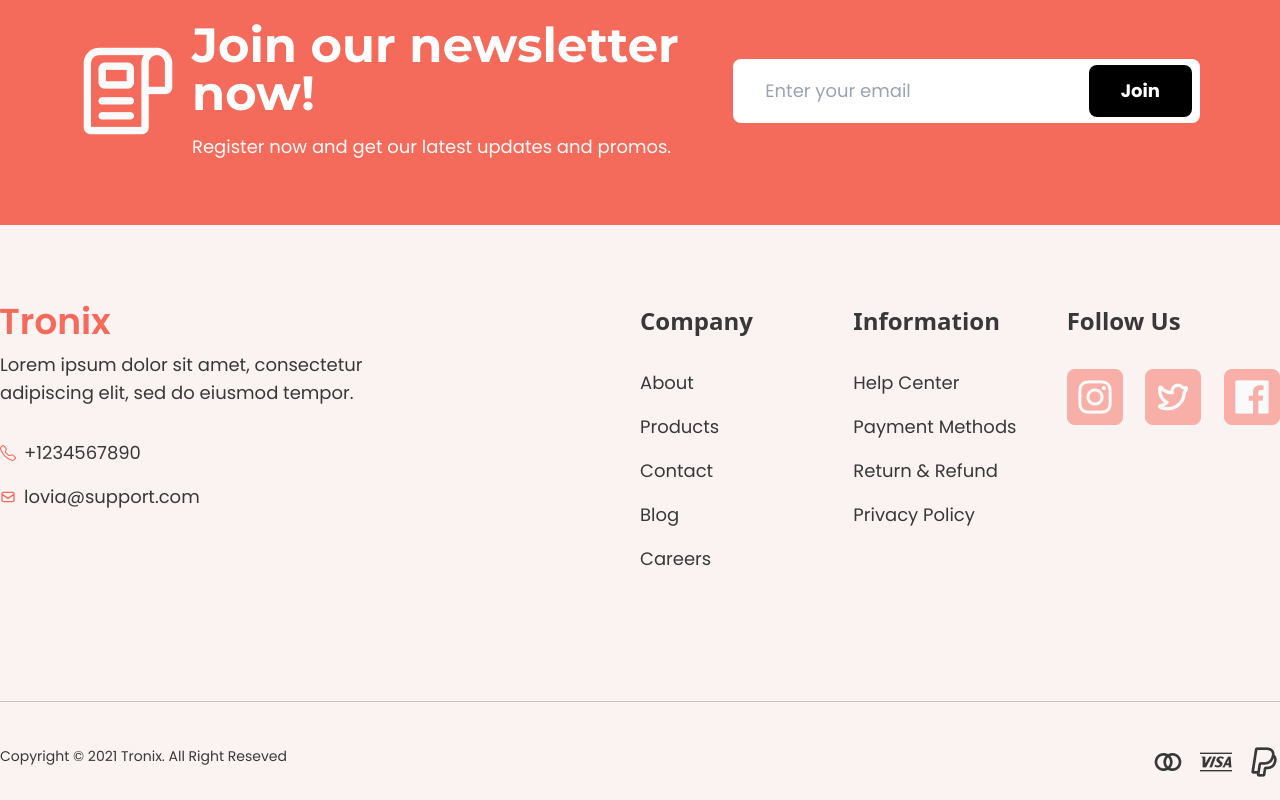
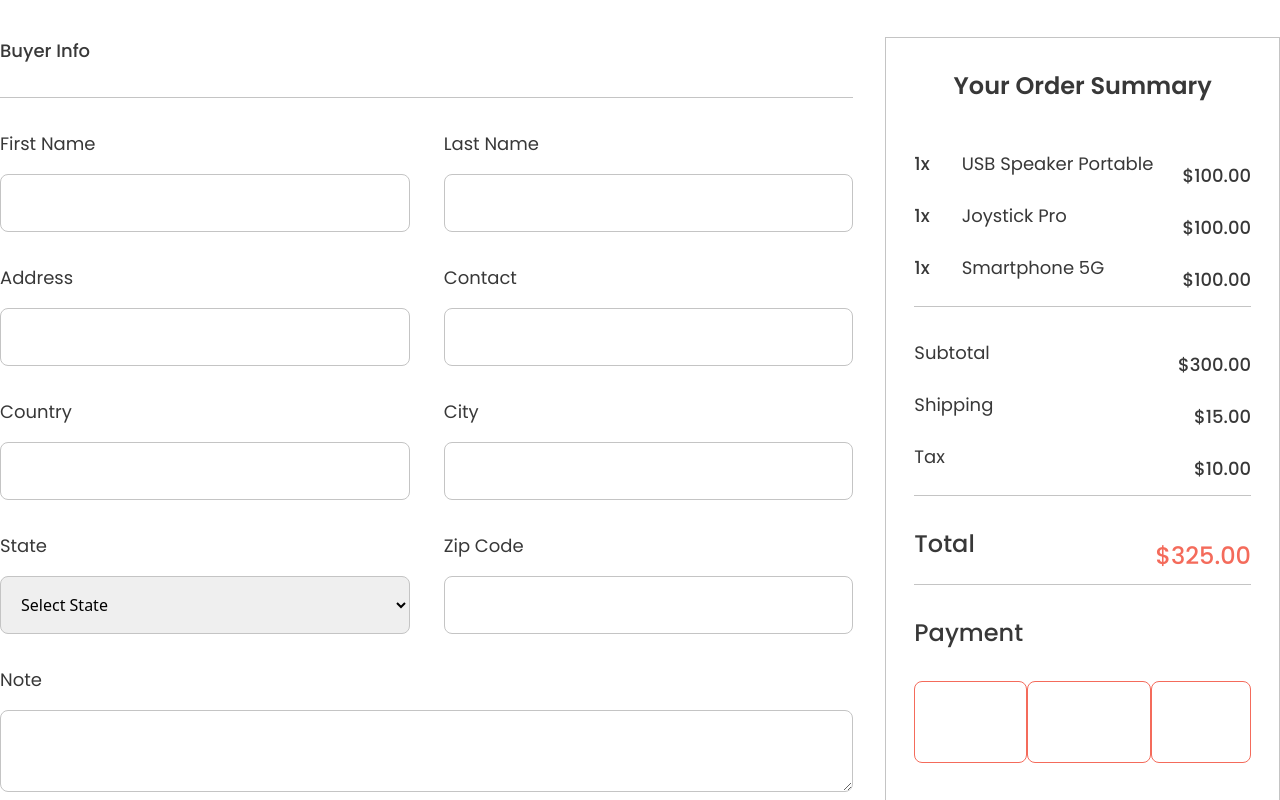
Before and after one commit to sajibkhandev/Tronix_Ecommerce_Frontend, a React (Vite) app: page /checkout in a window 1280 px wide. Shown: the part 400-1200 px from the top of the page. Built offline with nearby package versions, Linux system fonts and the light colour scheme.

Commit message:
checkout page done

```diff
--- /dev/null
+++ b/src/components/ChectoutCard.jsx
@@ -0,0 +1,75 @@
+import React from 'react'
+import Flex from './Flex'
+import Button from './Button'
+
+const ChectoutCard = () => {
+  return (
+    <div className='pl-8 pb-40'>
+        <div className=' w-full border border-solid border-primary px-7'>
+            <h4 className='pt-8 pb-12 text-2xl text-secondary font-pop font-semibold text-center'>Your Order Summary</h4>
+          <div className='border-b border-solid border-primary  mb-8'>
+          <Flex className='justify-between items-center'>
+               <Flex className='gap-x-8 pb-6'>
+               <p className='text-secondary text-lg font-medium font-pop'>1x</p>
+                <p className='text-secondary text-lg font-normal font-pop'>USB Speaker Portable</p>
+               </Flex>
+                <p className='text-secondary text-lg font-medium font-pop'>$100.00</p>
+            </Flex>
+            <Flex className='justify-between items-center'>
+               <Flex className='gap-x-8 pb-6'>
+               <p className='text-secondary text-lg font-medium font-pop'>1x</p>
+                <p className='text-secondary text-lg font-normal font-pop'>Joystick Pro</p>
+               </Flex>
+                <p className='text-secondary text-lg font-medium font-pop'>$100.00</p>
+            </Flex>
+            <Flex className='justify-between items-center'>
+               <Flex className='gap-x-8 pb-6'>
+               <p className='text-secondary text-lg font-medium font-pop'>1x</p>
+                <p className='text-secondary text-lg font-normal font-pop'>Smartphone 5G</p>
+               </Flex>
+                <p className='text-secondary text-lg font-medium font-pop'>$100.00</p>
+            </Flex>
+          </div>
+          <div className='border-b border-solid border-primary  mb-8'>
+          <Flex className='justify-between items-center'>
+               <Flex className='gap-x-8 pb-6'>
+                <p className='text-secondary text-lg font-normal font-pop'>Subtotal</p>
+               </Flex>
+                <p className='text-secondary text-lg font-medium font-pop'>$300.00</p>
+            </Flex>
+            <Flex className='justify-between items-center'>
+               <Flex className='gap-x-8 pb-6'>
+                <p className='text-secondary text-lg font-normal font-pop'>Shipping</p>
+               </Flex>
+                <p className='text-secondary text-lg font-medium font-pop'>$15.00</p>
+            </Flex>
+            <Flex className='justify-between items-center'>
+               <Flex className='gap-x-8 pb-6'>
+                <p className='text-secondary text-lg font-normal font-pop'>Tax</p>
+               </Flex>
+                <p className='text-secondary text-lg font-medium font-pop'>$10.00</p>
+            </Flex>
+          </div>
+          <div className='border-b border-solid border-primary  mb-8'>
+          <Flex className='justify-between items-center'>
+               <Flex className='gap-x-8 pb-6'>
+                <p className='text-secondary text-2xl font-medium font-pop'>Total</p>
+               </Flex>
+                <p className='text-third text-2xl font-medium font-pop'>$325.00</p>
+            </Flex>
+
+          </div>
+          <h4 className='text-secondary text-2xl font-medium font-pop pb-8'>Payment</h4>
+          <Flex className='justify-between pb-14'>
+          <Button text="Credit Card" className='px-[18px] py-1.5 hover:bg-black hover:border-black hover:text-white bg-white text-red-500'/>
+          <Button text="Bank Transfer" className='px-[18px] py-1.5 hover:bg-black hover:border-black hover:text-white bg-white text-red-500'/>
+          <Button text="Paypal" className='px-[18px] py-1.5 hover:bg-black hover:border-black hover:text-white bg-white text-red-500'/>
+          </Flex>
+          <Button text="Checkout" className='w-full mb-3 '/>
+          <Button text="Back to Cart" className='w-full mb-3 bg-white text-red-500 hover:bg-red-400 hover:text-white border-white'/>
+        </div>
+    </div>
+  )
+}
+
+export default ChectoutCard
--- a/src/pages/Checkout.jsx
+++ b/src/pages/Checkout.jsx
@@ -3,6 +3,7 @@ import Section from '../components/Section'
 import Container from '../components/Container'
 import Flex from '../components/Flex'
 import Heading from '../components/Heading'
+import ChectoutCard from '../components/ChectoutCard'
 
 const Checkout = () => {
   return (
@@ -20,6 +21,62 @@ const Checkout = () => {
                 <h4 className='text-third text-2xl font-pop font-medium'>Checkout</h4>
             </Flex>
         </Flex>
+        {/* Buyer info start */}
+        <Flex className='pt-20'>
+            <div className='w-8/12'>
+                <div className='w-full border-b border-solid border-primary pb-8 mb-8'>
+                    <h4 className='text-secondary text-lg font-medium font-pop'>Buyer Info</h4>
+                </div>
+                <Flex className='justify-between flex-wrap'>
+                    <div className='w-w48'>
+                        <label className=' text-secondary text-lg font-normal font-pop' htmlFor="name">First Name</label>
+                        <input className='w-full py-4 px-4 border-primary border-solid border rounded-lg mt-4 mb-8' id="name" type="text" />
+                    </div>
+                    <div className='w-w48'>
+                        <label className=' text-secondary text-lg font-normal font-pop' htmlFor="lastname">Last Name</label>
+                        <input className='w-full py-4 px-4 border-primary border-solid border rounded-lg mt-4 mb-8' id="lastname" type="text" />
+                    </div>
+                    <div className='w-w48'>
+                        <label className=' text-secondary text-lg font-normal font-pop' htmlFor="Address">Address</label>
+                        <input className='w-full py-4 px-4 border-primary border-solid border rounded-lg mt-4 mb-8' id="Address" type="text" />
+                    </div>
+                    <div className='w-w48'>
+                        <label className=' text-secondary text-lg font-normal font-pop' htmlFor="Contact">Contact</label>
+                        <input className='w-full py-4 px-4 border-primary border-solid border rounded-lg mt-4 mb-8' id="Contact" type="text" />
+                    </div>
+                    <div className='w-w48'>
+                        <label className=' text-secondary text-lg font-normal font-pop' htmlFor="Country">Country</label>
+                        <input className='w-full py-4 px-4 border-primary border-solid border rounded-lg mt-4 mb-8' id="Country" type="text" />
+                    </div>
+                    <div className='w-w48'>
+                        <label className=' text-secondary text-lg font-normal font-pop' htmlFor="City">City</label>
+                        <input className='w-full py-4 px-4 border-primary border-solid border rounded-lg mt-4 mb-8' id="City" type="text" />
+                    </div>
+                    <div className='w-w48'>
+                        <label className=' text-secondary text-lg font-normal font-pop' htmlFor="State">State</label>
+                        <select className='w-full py-4 px-4 border-primary border-solid border rounded-lg mt-4 mb-8' name="" id="State">
+                            <option value="">Select State</option>
+                            <option value="">Dhaka</option>
+                            <option value="">Sylhet</option>
+                            <option value="">Khulna</option>
+                        </select>
+
+                    </div>
+                    <div className='w-w48'>
+                        <label className=' text-secondary text-lg font-normal font-pop' htmlFor="Zip Code">Zip Code</label>
+                        <input className='w-full py-4 px-4 border-primary border-solid border rounded-lg mt-4 mb-8' id="Zip Code" type="text" />
+                    </div>
+                    <div className='w-full'>
+                        <label className=' text-secondary text-lg font-normal font-pop' htmlFor="Note">Note</label>
+                        <textarea className='w-full py-4 px-4 border-primary border-solid border rounded-lg mt-4 mb-8' id="Note" type="text" />
+                    </div>
+                </Flex>
+            </div>
+            <div className='w-4/12'>
+                <ChectoutCard/>
+            </div>
+        </Flex>
+        {/* Buyer info end */}
     </Container>
    </Section>
   )
--- a/tailwind.config.js
+++ b/tailwind.config.js
@@ -36,6 +36,7 @@ export default {
         'h619': '619px',
         'w56': '56px',
         'h56': '56px',
+        'w48':'48%'
       }
     },
   },
```
